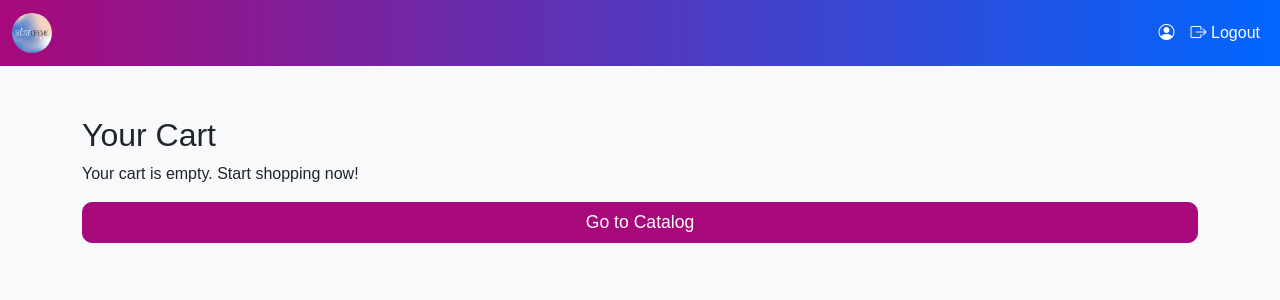
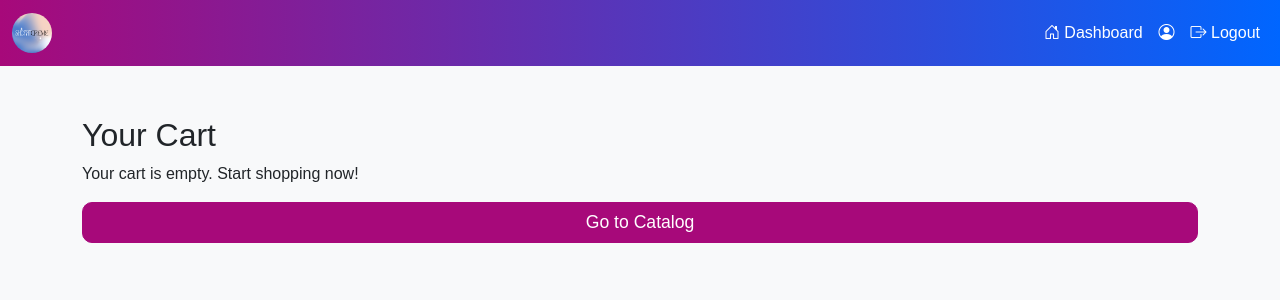
Before and after one commit to citylighxts/fp-php, a PHP site: page /cart.php in a window 1280 px wide. Shown: the top 300 px of the page. Run offline with PHP 8.4, Linux system fonts and the light colour scheme; the visitor is signed in with stand-in values (Sample User, id 1); data that the repository does not hold is empty.

Commit message:
ketinggalan logo dashboardnya

```diff
--- a/cart.php
+++ b/cart.php
@@ -135,6 +135,11 @@ $user = mysqli_fetch_assoc($resultUser);
             </button>
             <div class="collapse navbar-collapse" id="navbarNav">
                 <ul class="navbar-nav ms-auto">
+                    <li class="nav-item">
+                        <a class="nav-link" href="dashboard.php">
+                            <i class="bi bi-house-door"></i> Dashboard
+                        </a>
+                    </li>
                     <li class="nav-item">
                         <a class="nav-link" href="account.php">
                             <i class="bi bi-person-circle"></i> <?= $user['username']; ?>
```
